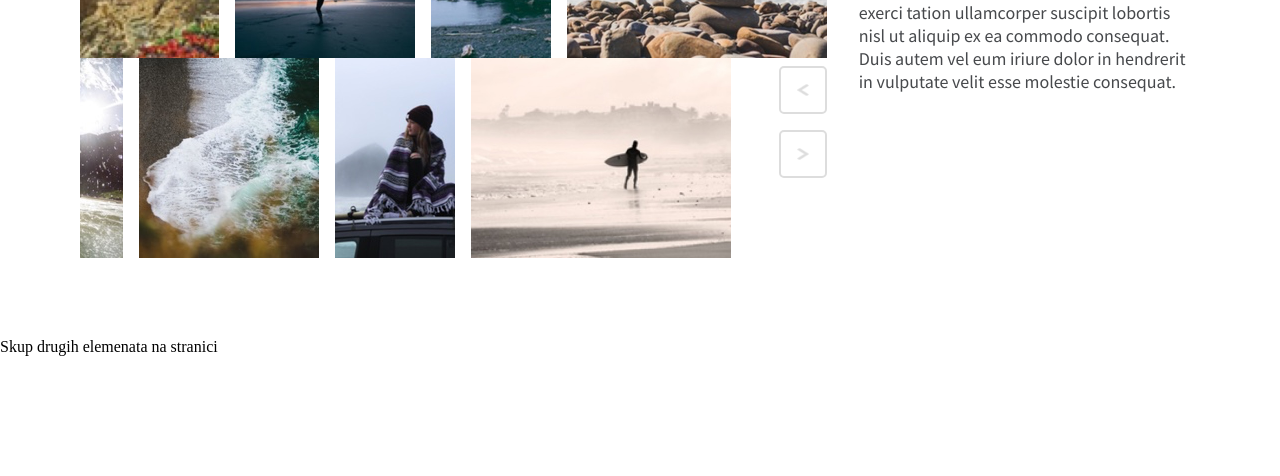
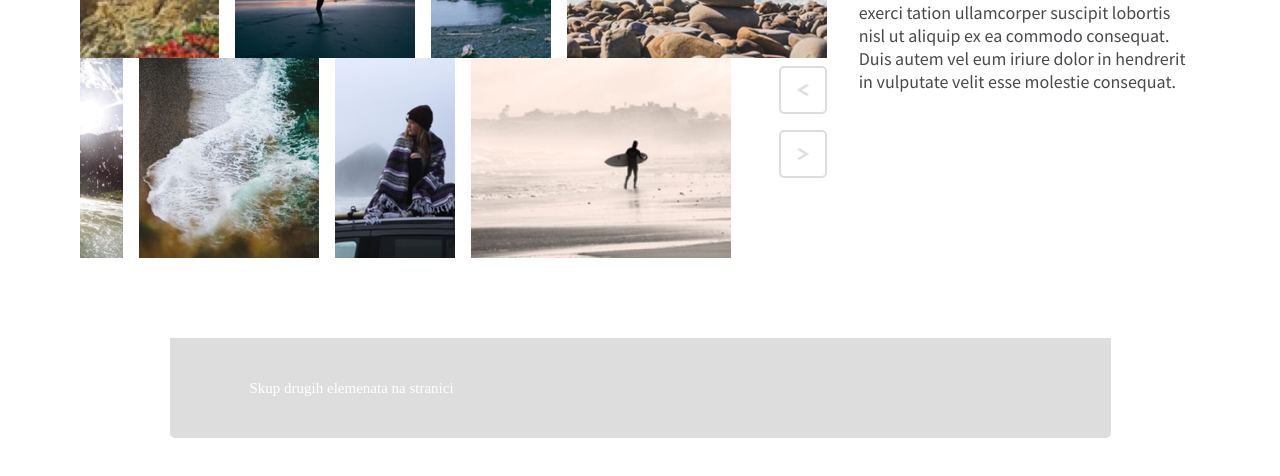
Before and after one commit to majdandzic-dominik/WebImageSlider, a plain HTML site: page index.html in a window 1280 px wide. Shown: the part 322-798 px from the top of the page. Drawn offline with nearby package versions, Linux system fonts and the light colour scheme.

Commit message:
Added styling for footer to css file

```diff
--- a/index.css
+++ b/index.css
@@ -41,6 +41,20 @@ header {
     color: white;
 }
 
+/*footer -------------------------------------------------------------------*/
+
+footer {
+    display: flex;
+    align-items: center;
+    background-color: var(--light-gray);
+    width: 941px;
+    height: 100px;
+    margin: 60px auto 0 auto;
+    padding-left: 80px;
+    border-radius: 0px 0px 5px 5px;
+    font-size: 15px;
+    color: white;
+}
 
 /*image slider -------------------------------------------------------------------*/
 
```
